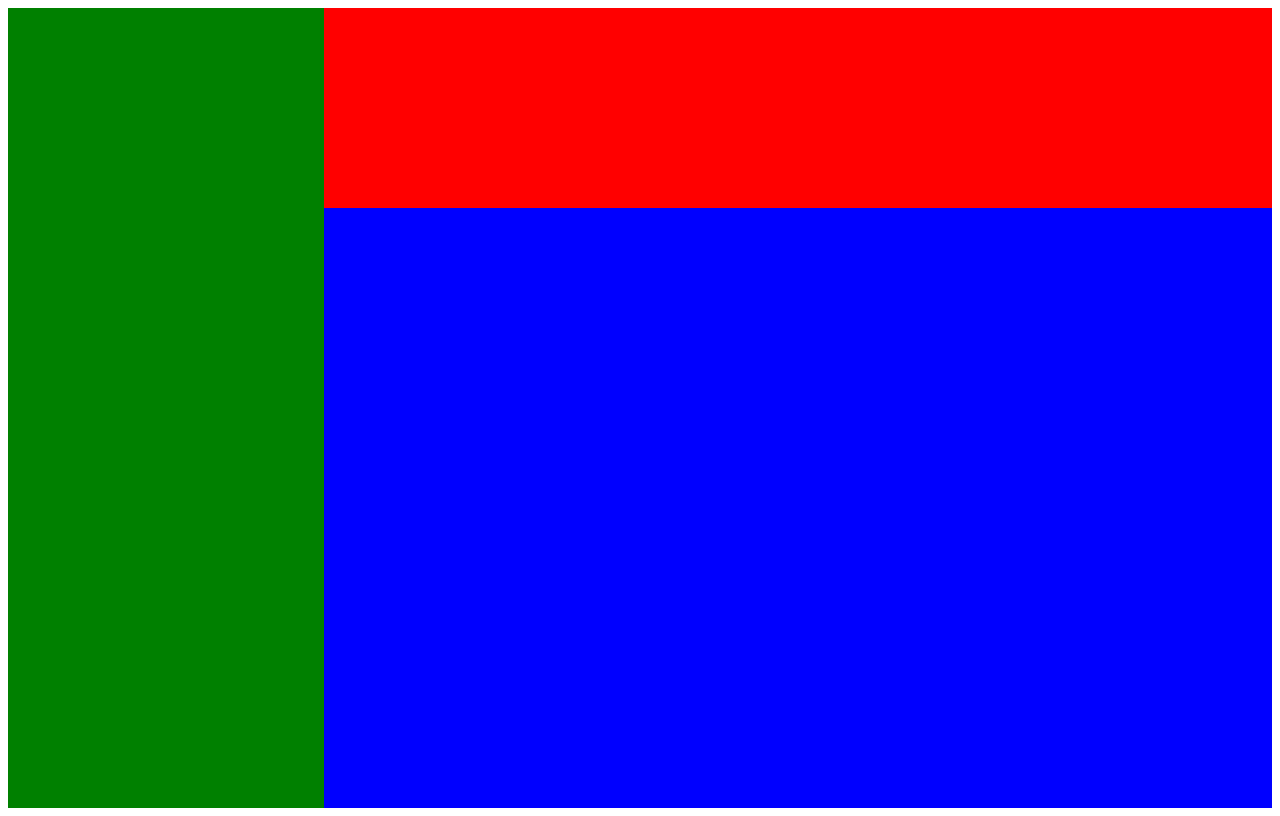
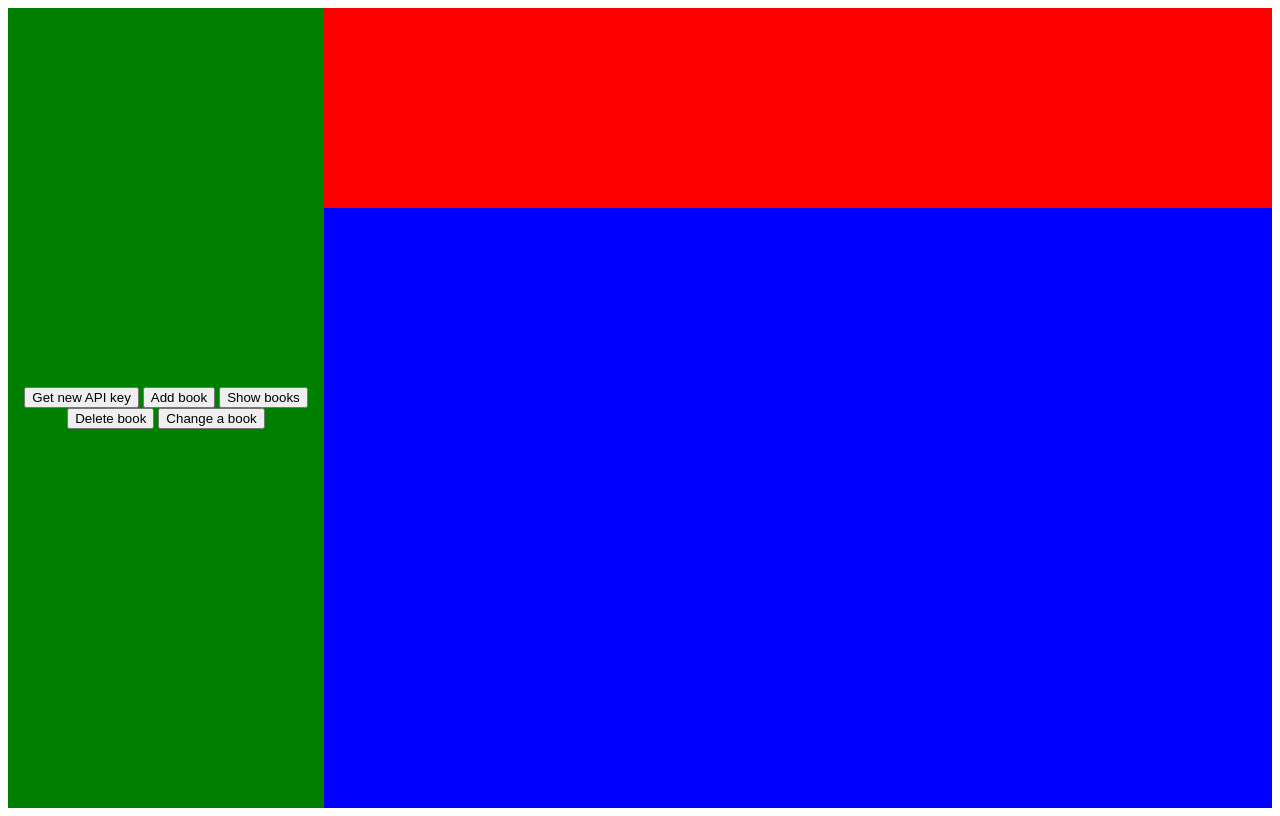
Before and after one commit to Danieliths/javascriptLab2, a plain HTML site: page index.html in a window 1280 px wide. Drawn offline with Linux system fonts and the light colour scheme.

Commit message:
basic css

```diff
--- a/index.html
+++ b/index.html
@@ -8,9 +8,15 @@
     <title></title>
   </head>
   <body>
-    <div id="flexdiv">
-        <div id="leftside"></div>
-        <div id="rightsidediv">
+    <div id="flexDiv">
+        <div id="leftSide">
+            <button id="getKey" onclick="getKey()">Get new API key</button>
+            <button id="addBook" onclick="addBook()">Add book</button>
+            <button id="showBooks" onclick="showBooks()">Show books</button>
+            <button id="deleteBook" onclick="deleteBook()">Delete book</button>
+            <button id="changeBook" onclick="changeBook()">Change a book</button>
+        </div>
+        <div id="rightSideDiv">
             <div id="top"></div>
             <div id="console"></div>
         </div>
--- a/style.css
+++ b/style.css
@@ -1,4 +1,4 @@
-#flexdiv {
+#flexDiv {
     width: 100%;
     height: 100vh;
     display: flex;
@@ -6,12 +6,14 @@
     text-align: center;
     overflow: auto;
 }
-#leftside {
+#leftSide {
     width: 25%;
     height: 100%;
     background-color: green;
+    align-content: center;
+
 }
-#rightsidediv {
+#rightSideDiv {
     width: 75%;
     height: 100%;
 }
```
